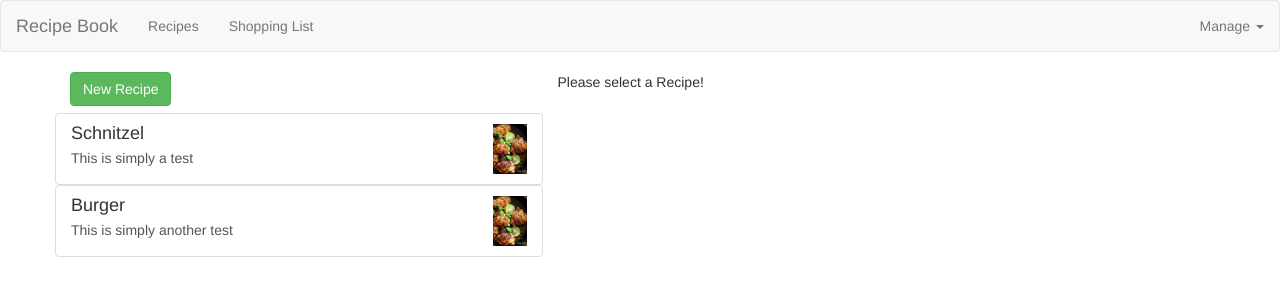
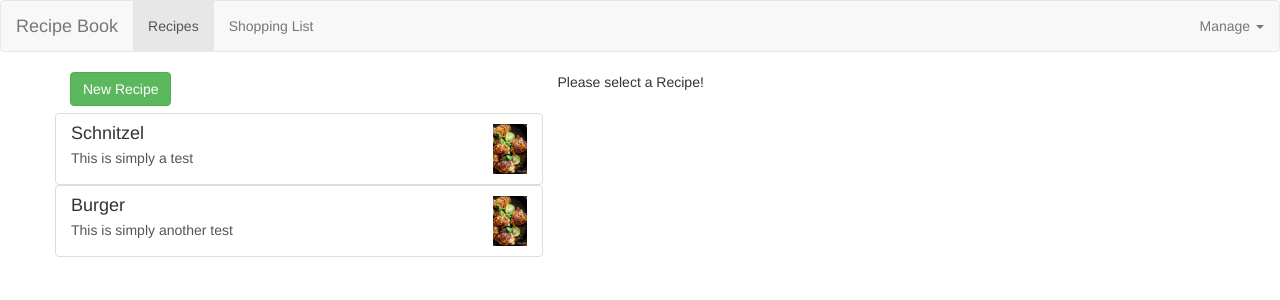
Before and after one commit to josdugan/home-cooking-app, an Angular app: page /recipes in a window 1280 px wide. Shown: the top 300 px of the page. Built offline with nearby package versions, Linux system fonts and the light colour scheme.

Commit message:
Visually indicate active link in navbar

```diff
--- a/src/app/header/header.component.html
+++ b/src/app/header/header.component.html
@@ -8,8 +8,8 @@
         <!-- <div class="collapse navbar-collapse"> -->
         <div class="navbar-default" >
             <ul class="nav navbar-nav">
-                <li><a routerLink="/recipes" href="#">Recipes</a></li>
-                <li><a routerLink="/shopping-list" href="#">Shopping List</a></li>
+                <li routerLinkActive="active"><a routerLink="/recipes" href="#">Recipes</a></li>
+                <li routerLinkActive="active"><a routerLink="/shopping-list" href="#">Shopping List</a></li>
             </ul>
             <ul class="nav navbar-nav navbar-right" >
                 <li class="dropdown" appDropdown>
```
